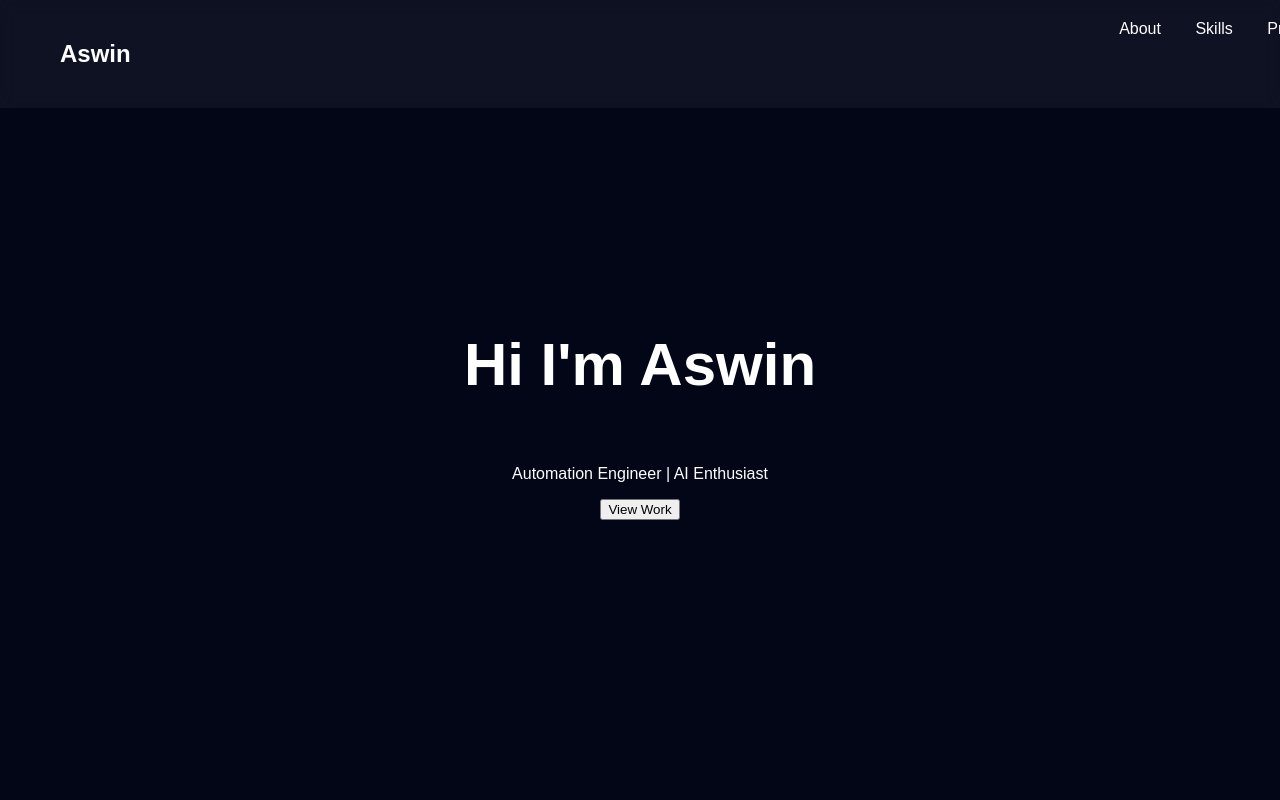
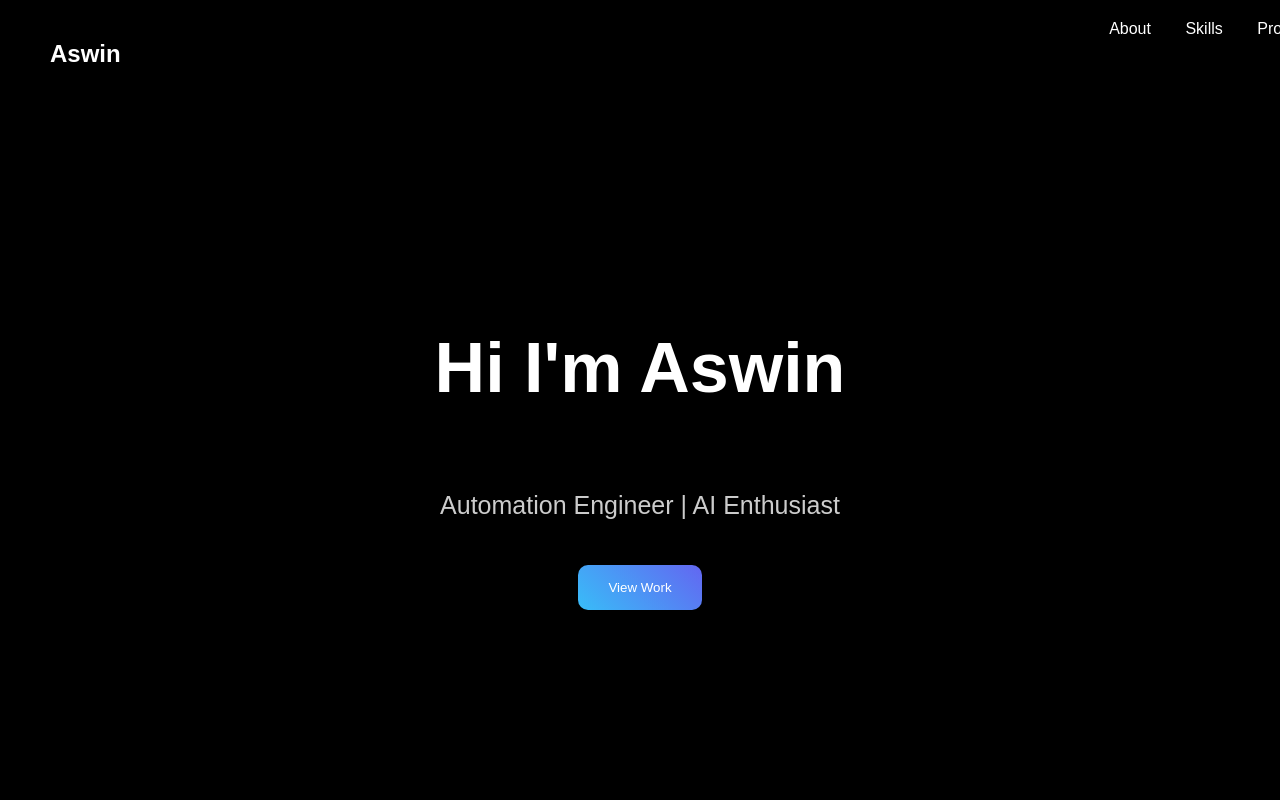
Before and after one commit to AswinNagappan/aswin-portfolio, a plain HTML site: page index.html in a window 1280 px wide. Shown: the top 800 px of the page. Drawn offline with nearby package versions, Linux system fonts and the light colour scheme.

Commit message:
Update style.css

```diff
--- a/style.css
+++ b/style.css
@@ -1,47 +1,39 @@
 body{
-
 margin:0;
 font-family:Arial;
 color:white;
-background:#020617;
 overflow-x:hidden;
-
+background:black;
 }
 
 canvas{
-
 position:fixed;
 top:0;
 left:0;
 width:100%;
 height:100%;
 z-index:-1;
-
 }
 
 header{
-
+position:fixed;
+top:0;
+width:100%;
 display:flex;
 justify-content:space-between;
-padding:20px 60px;
-background:rgba(255,255,255,0.05);
+padding:20px 50px;
+background:rgba(0,0,0,0.3);
 backdrop-filter:blur(10px);
-position:fixed;
-width:100%;
-
 }
 
 nav a{
-
 margin:15px;
+color:white;
 text-decoration:none;
-color:white;
 position:relative;
-
 }
 
 nav a::after{
-
 content:'';
 position:absolute;
 width:0;
@@ -50,99 +42,80 @@ background:#38bdf8;
 left:0;
 bottom:-5px;
 transition:0.4s;
-
 }
 
 nav a:hover::after{
-
 width:100%;
-
 }
 
 section{
-
 height:100vh;
 display:flex;
 flex-direction:column;
 justify-content:center;
 align-items:center;
 text-align:center;
-
+padding:40px;
 }
 
-.hero-title{
-
-font-size:60px;
-
+.hero h1{
+font-size:70px;
 }
 
-.btn{
+.hero p{
+font-size:25px;
+opacity:0.8;
+}
 
+button{
 margin-top:20px;
 padding:15px 30px;
 border:none;
 background:linear-gradient(45deg,#38bdf8,#6366f1);
 color:white;
-border-radius:8px;
+border-radius:10px;
 cursor:pointer;
 transition:0.4s;
-
 }
 
-.btn:hover{
-
+button:hover{
 transform:scale(1.1);
 box-shadow:0 0 20px #38bdf8;
-
 }
 
 .skills{
-
 display:flex;
 gap:30px;
 flex-wrap:wrap;
 justify-content:center;
-
 }
 
-.skill-card{
-
+.skill{
 padding:25px;
 background:rgba(255,255,255,0.08);
 border-radius:10px;
 transition:0.4s;
-cursor:pointer;
-
 }
 
-.skill-card:hover{
-
+.skill:hover{
 transform:translateY(-10px) scale(1.1);
-box-shadow:0 10px 30px rgba(0,0,0,0.5);
-
 }
 
 .projects{
-
 display:flex;
 gap:40px;
 flex-wrap:wrap;
-
 }
 
-.project-card{
-
+.project{
 padding:30px;
 background:rgba(255,255,255,0.08);
 border-radius:10px;
+width:250px;
 transition:0.4s;
-width:260px;
-
 }
 
-.project-card:hover{
-
-transform:translateY(-12px);
+.project:hover{
+transform:translateY(-10px);
 box-shadow:0 20px 40px rgba(0,0,0,0.6);
-
 }
```
